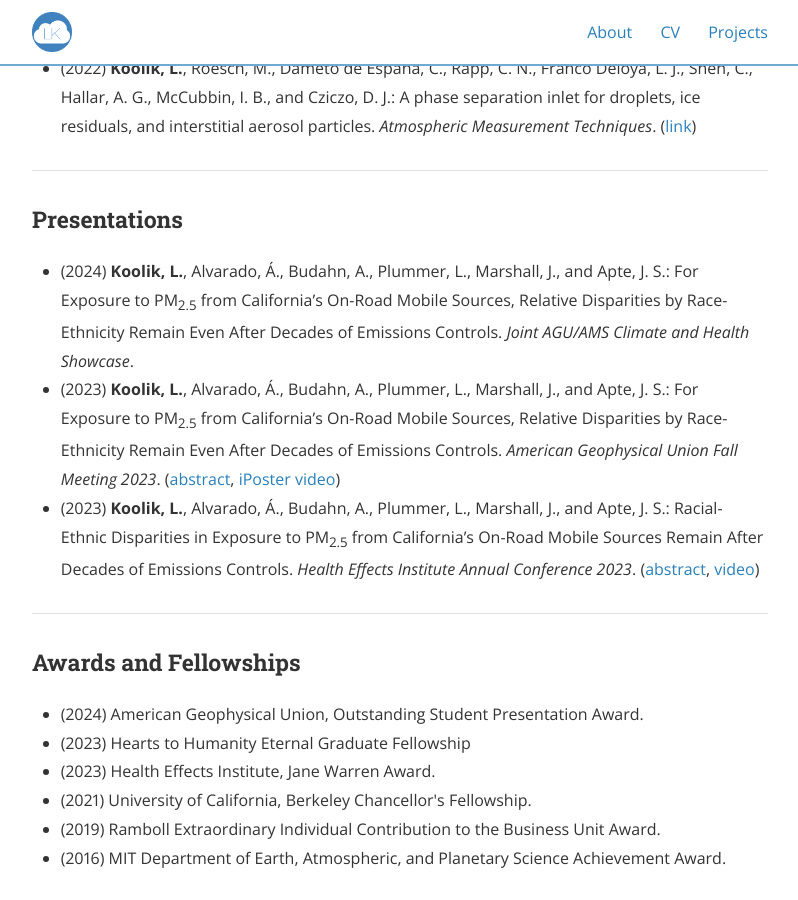
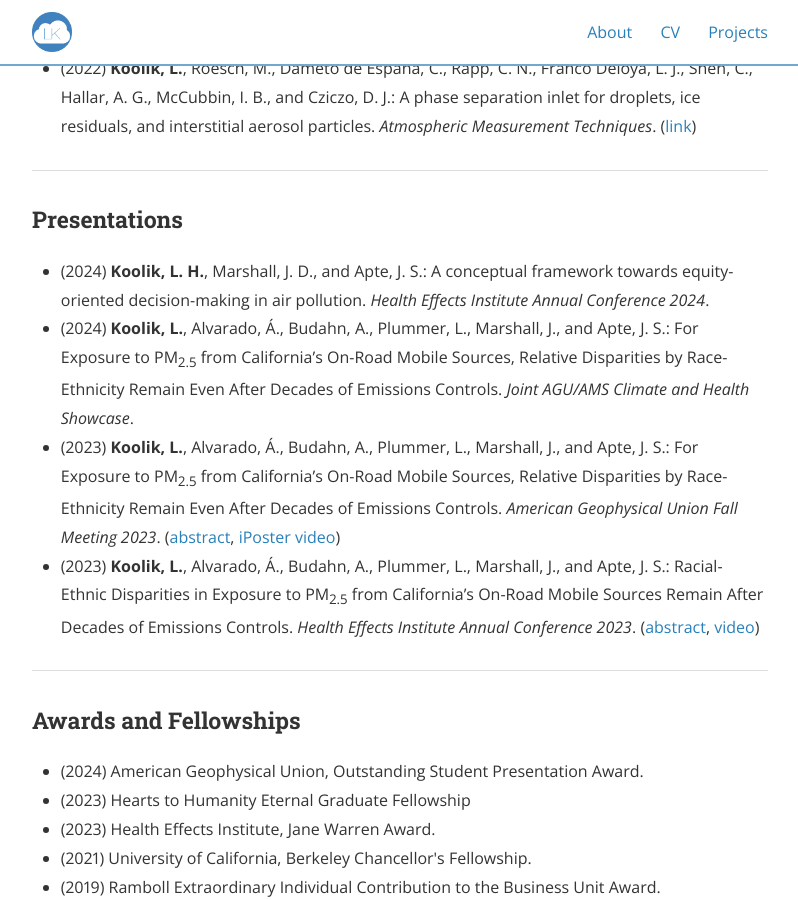
Before and after one commit to lkoolik/lkoolik.github.io, a Jekyll site: the page built from cv.md, in a window 1280 px wide and 900 px high, scrolled down 801 px. Shown: the whole window, without its empty margins (240-1038 px from the left). Built offline with Jekyll 4.4.1, drawn with Linux system fonts in a browser that asks for light colours; nearby versions of some CDN libraries.

Commit message:
Update cv.md

```diff
--- a/cv.md
+++ b/cv.md
@@ -29,6 +29,7 @@ main_nav: true
 
 <h3>Presentations</h3>
 <ul>
+  <li>(2024) <b>Koolik, L. H.</b>, Marshall, J. D., and Apte, J. S.: A conceptual framework towards equity-oriented decision-making in air pollution. <i> Health Effects Institute Annual Conference 2024</i>. </li>
   <li>(2024) <b>Koolik, L.</b>, Alvarado, Á., Budahn, A., Plummer, L., Marshall, J., and Apte, J. S.: For Exposure to PM<sub>2.5</sub> from California’s On-Road Mobile Sources, Relative Disparities by Race-Ethnicity Remain Even After Decades of Emissions Controls. <i> Joint AGU/AMS Climate and Health Showcase</i>. </li>
   <li>(2023) <b>Koolik, L.</b>, Alvarado, Á., Budahn, A., Plummer, L., Marshall, J., and Apte, J. S.: For Exposure to PM<sub>2.5</sub> from California’s On-Road Mobile Sources, Relative Disparities by Race-Ethnicity Remain Even After Decades of Emissions Controls. <i> American Geophysical Union Fall Meeting 2023</i>. (<a href="https://agu.confex.com/agu/fm23/meetingapp.cgi/Paper/1353220">abstract</a>, <a href="https://agu23.ipostersessions.com/Default.aspx?s=FF-09-E2-4C-26-D4-09-E3-C2-CE-6B-CC-C2-18-BF-D0">iPoster video</a>)</li>
   <li>(2023) <b>Koolik, L.</b>, Alvarado, Á., Budahn, A., Plummer, L., Marshall, J., and Apte, J. S.: Racial-Ethnic Disparities in Exposure to PM<sub>2.5</sub> from California’s On-Road Mobile Sources Remain After Decades of Emissions Controls. <i> Health Effects Institute Annual Conference 2023</i>. (<a href="https://www.healtheffects.org/system/files/koolik-abstract-ac2023.pdf">abstract</a>, <a href="https://www.youtube.com/live/o81og34HRfw?si=4AH7Bvb-w2o41OHT">video</a>)</li>
```
